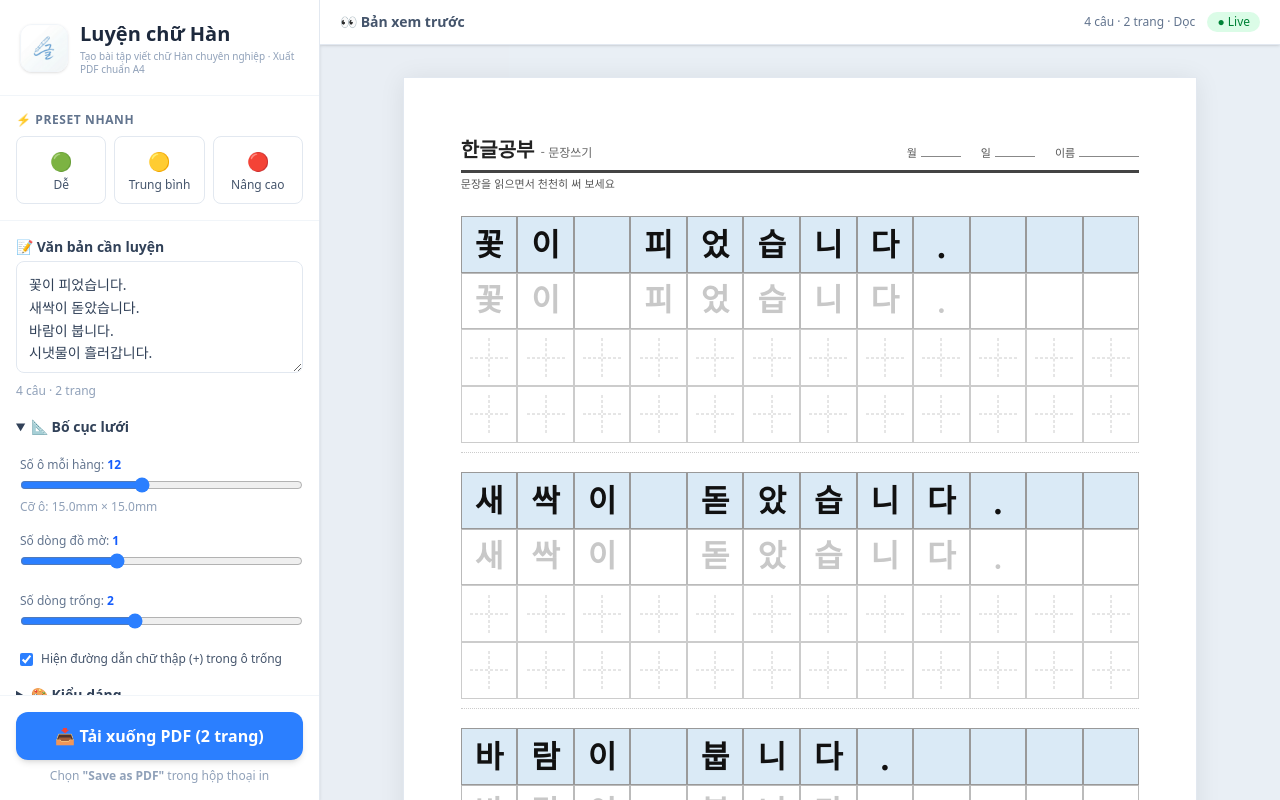
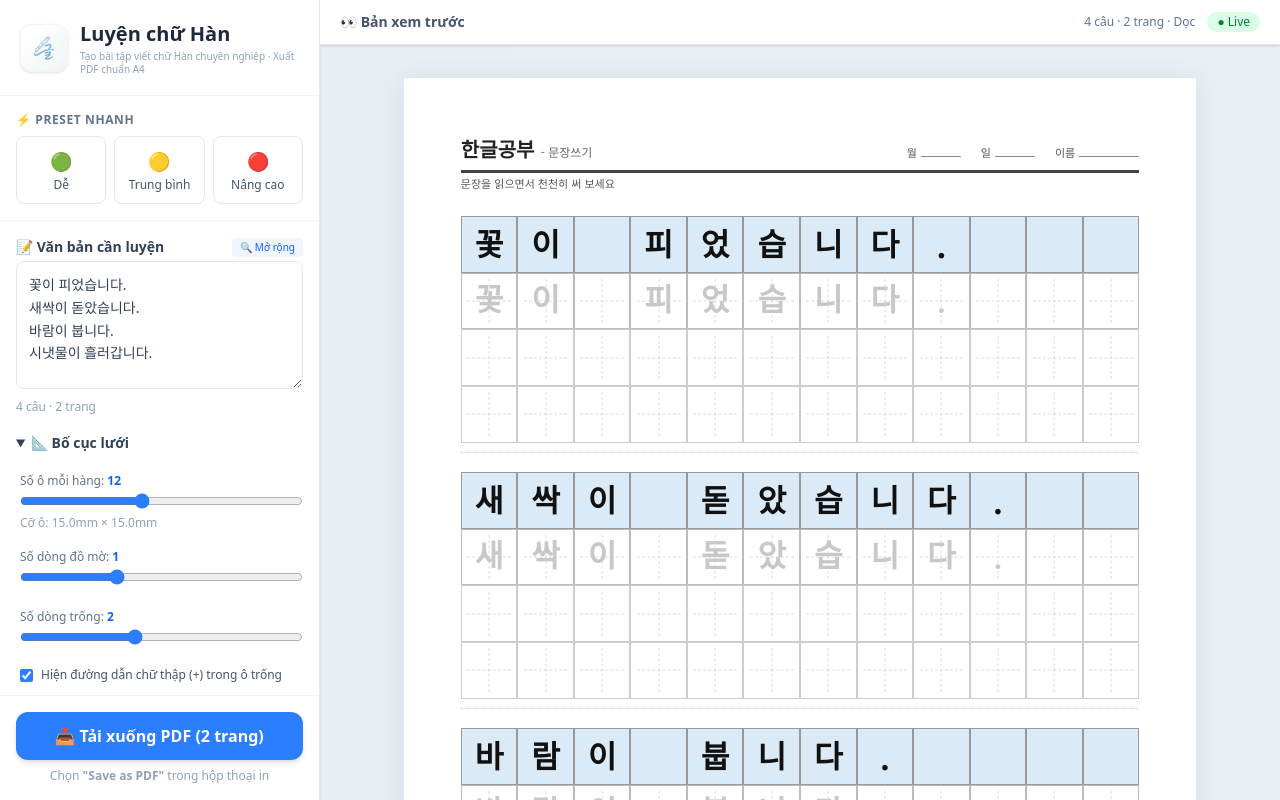
Before and after one commit to goz86/chu-viet, a Next.js app in the folder web-app/: page / in a window 1280 px wide. Shown: the top 800 px of the page. Built offline with nearby package versions, Linux system fonts and the light colour scheme; a web font is replaced by a local one.

Commit message:
Add crosshair guides to trace rows as requested

```diff
--- a/web-app/src/app/page.tsx
+++ b/web-app/src/app/page.tsx
@@ -109,7 +109,7 @@ function Cell({
   borderStyle: string;
   showGuides?: boolean;
 }) {
-  const renderGuides = showGuides && !ch;
+  const renderGuides = showGuides;
 
   return (
     <div
@@ -135,22 +135,22 @@ function Cell({
           {/* Vertical center line */}
           <div style={{
             position: 'absolute',
-            top: '15%',
-            bottom: '15%',
+            top: '10%',
+            bottom: '10%',
             left: '50%',
             width: 0,
-            borderLeft: '1px dashed #ccc',
-            transform: 'translateX(-0.5px)',
+            borderLeft: '0.8px dashed rgba(200, 200, 200, 0.6)',
+            transform: 'translateX(-0.4px)',
           }} />
           {/* Horizontal center line */}
           <div style={{
             position: 'absolute',
-            left: '15%',
-            right: '15%',
+            left: '10%',
+            right: '10%',
             top: '50%',
             height: 0,
-            borderTop: '1px dashed #ccc',
-            transform: 'translateY(-0.5px)',
+            borderTop: '0.8px dashed rgba(200, 200, 200, 0.6)',
+            transform: 'translateY(-0.4px)',
           }} />
         </>
       )}
@@ -233,6 +233,7 @@ export default function Home() {
   const [borderStyle, setBorderStyle] = useState<'solid' | 'dashed'>('solid');
   const [selectedFont, setSelectedFont] = useState(KOREAN_FONTS[0]);
   const [showGuides, setShowGuides] = useState(true);
+  const [isEditorExpanded, setIsEditorExpanded] = useState(false);
 
   // --- Page Settings ---
   const [headerText, setHeaderText] = useState('한글공부');
@@ -312,6 +313,18 @@ export default function Home() {
     setGridCols(p.gridCols);
     setTraceRepeat(p.traceRepeat);
     setEmptyRows(p.emptyRows);
+    setExampleBg(p.bg);
+  };
+
+  const handleSmartSplit = () => {
+    if (!text.trim()) return;
+    // Split by common Korean sentence endings, then clean up
+    const sentences = text
+      .replace(/([.?!])\s*/g, '$1\n')
+      .split('\n')
+      .map((s) => s.trim())
+      .filter((s) => s.length > 0);
+    setText(sentences.join('\n'));
   };
 
   // ====== RENDER ======
@@ -382,14 +395,22 @@ export default function Home() {
         <div className="flex-1 overflow-y-auto p-4 flex flex-col gap-3">
           {/* --- Text Input --- */}
           <div>
-            <label className="block text-sm font-semibold text-slate-700 mb-1">
-              📝 Văn bản cần luyện
-            </label>
+            <div className="flex items-center justify-between mb-1">
+              <label className="block text-sm font-semibold text-slate-700">
+                📝 Văn bản cần luyện
+              </label>
+              <button
+                onClick={() => setIsEditorExpanded(true)}
+                className="text-[10px] font-medium bg-blue-50 text-blue-600 px-2 py-0.5 rounded hover:bg-blue-100 transition-colors"
+              >
+                🔍 Mở rộng
+              </button>
+            </div>
             <textarea
               value={text}
               onChange={(e) => setText(e.target.value)}
               className="w-full p-3 rounded-lg border border-slate-200 focus:border-blue-400 focus:ring-2 focus:ring-blue-100 outline-none transition-all resize-y text-sm text-slate-700 leading-relaxed"
-              style={{ minHeight: '7rem', maxHeight: '50vh' }}
+              style={{ minHeight: '8rem', maxHeight: '50vh' }}
               placeholder="Mỗi dòng là một câu..."
             />
             <div className="flex justify-between mt-1">
@@ -796,6 +817,7 @@ export default function Home() {
                           borderColor="#bbb"
                           borderStyle={borderStyle}
                           fontFamily={`'${selectedFont.value}', ${selectedFont.style}`}
+                          showGuides={showGuides}
                         />
                       ))
                     )}
@@ -849,6 +871,48 @@ export default function Home() {
           ))}
         </div>
       </main>
+      {/* Expanded Editor Overlay */}
+      {isEditorExpanded && (
+        <div className="fixed inset-0 z-50 bg-slate-900/40 backdrop-blur-sm flex items-center justify-center p-4">
+          <div className="bg-white w-full max-w-4xl h-[80vh] rounded-2xl shadow-2xl flex flex-col overflow-hidden animate-in fade-in zoom-in duration-200">
+            <div className="p-4 border-b border-slate-100 flex items-center justify-between bg-white sticky top-0">
+              <div>
+                <h3 className="font-bold text-slate-800">Soạn thảo văn bản luyện tập</h3>
+                <p className="text-xs text-slate-400">Nhập hoặc dán đoạn văn dài vào đây. Mỗi dòng sẽ là một bài tập viết.</p>
+              </div>
+              <div className="flex gap-2">
+                <button
+                  onClick={handleSmartSplit}
+                  className="px-3 py-1.5 bg-amber-50 text-amber-600 text-xs font-semibold rounded-lg hover:bg-amber-100 transition-all border border-amber-100"
+                  title="Tách đoạn văn thành các câu riêng biệt dựa trên dấu chấm"
+                >
+                  ✂️ Tự động tách câu
+                </button>
+                <button
+                  onClick={() => setIsEditorExpanded(false)}
+                  className="px-4 py-1.5 bg-blue-600 text-white text-xs font-semibold rounded-lg hover:bg-blue-700 transition-all shadow-md shadow-blue-100"
+                >
+                  Xong
+                </button>
+              </div>
+            </div>
+            <div className="flex-1 p-6 bg-slate-50">
+              <textarea
+                value={text}
+                onChange={(e) => setText(e.target.value)}
+                autoFocus
+                className="w-full h-full p-6 rounded-xl border-2 border-slate-200 focus:border-blue-400 focus:ring-4 focus:ring-blue-50 outline-none transition-all text-base text-slate-700 leading-relaxed font-medium shadow-inner"
+                placeholder="Dán đoạn văn tiếng Hàn của bạn vào đây...&#10;&#10;Ví dụ:&#10;안녕하세요. (Chào bạn)&#10;만나서 반갑습니다. (Rất vui được gặp bạn)"
+              />
+            </div>
+            <div className="p-3 bg-white border-t border-slate-100 text-center">
+              <p className="text-xs text-slate-400">
+                💡 Mẹo: Nhấn <b>"Tự động tách câu"</b> để app tự xuống dòng sau mỗi dấu chấm.
+              </p>
+            </div>
+          </div>
+        </div>
+      )}
     </div>
   );
 }
```
